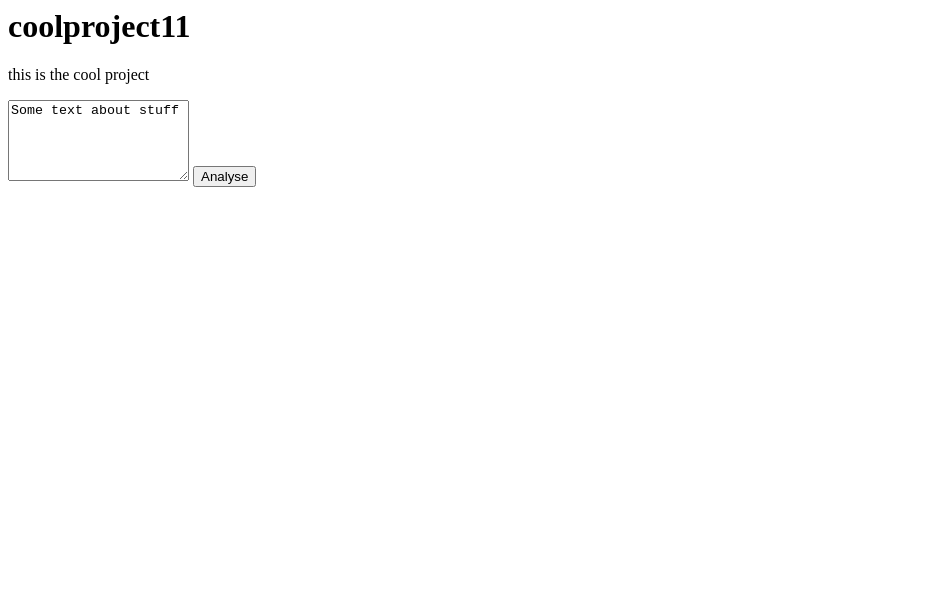
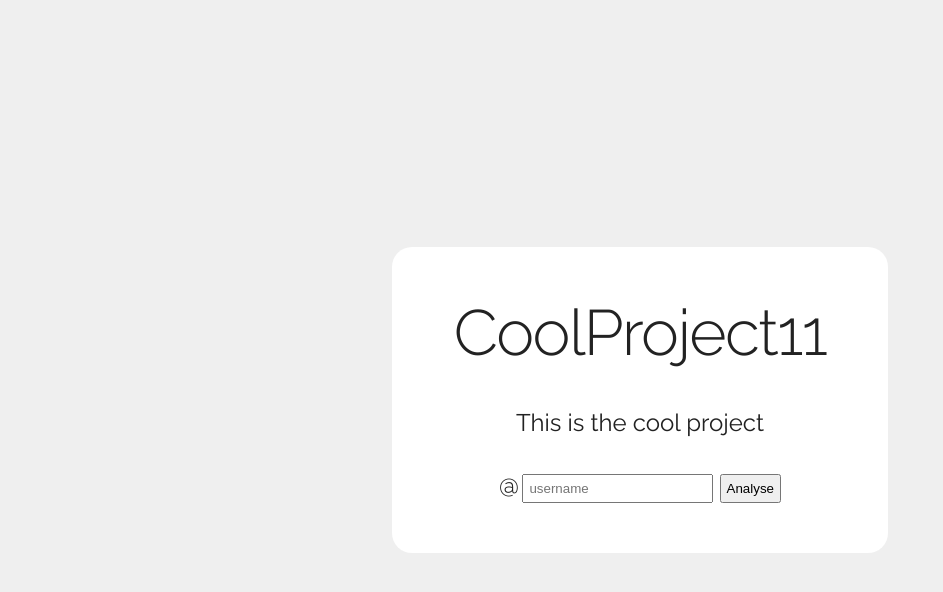
Before and after one commit to thien/twittersphere, a website: page public/index.html in a window 1280 px wide. Shown: the whole page, without its empty margins (0-943 px from the left). Drawn offline with nearby package versions, Linux system fonts and the light colour scheme; no server answers.

Commit message:
nice front page stuff

```diff
--- a/public/index.html
+++ b/public/index.html
@@ -1,22 +1,19 @@
 <html>
 <head>
 <script src="/socket.io/socket.io.js"></script>
-<script src="/three/three.min.js"></script>
-<!-- <script src="/socket.io/socket.io.js"></script> -->
+<link href="style.css" type="text/css" rel="stylesheet">
+ <link href='//fonts.googleapis.com/css?family=Raleway:400,300,600' rel='stylesheet' type='text/css'>
+</head>
+<body>
+<div class="formHolder">
+    <h1>CoolProject11</h1>
+    <p>This is the cool project</p>
+    <label>@<input id="input" type="text" placeholder="username"></label>
+    <button onClick="pass()">Analyse</button>
+</div>
 <script>
-	// initiate socket.io goods
-	var socket = io();
-</script>
-</head>
-<body id="a">
-<h1>coolproject11</h1>
-<p>this is the cool project</p>
-<textarea id="input" columns=40 rows=5>Some text about stuff</textarea>
-<button onClick="analyse()">Analyse</button>
-
-<script>
-    function analyse() {
-
+    function pass() {
+        document.location = document.getElementById("input").value;
     }
 </script>
 </body>
--- /dev/null
+++ b/public/style.css
@@ -0,0 +1,42 @@
+body {
+    background-color: #EFEFEF;
+    display: flex;
+    font-size: 1.5em;
+    line-height: 1.6;
+    font-weight: 400;
+    font-family: "Raleway", "HelveticaNeue", "Helvetica Neue", Helvetica, Arial, sans-serif;
+    color: #222;
+}
+
+.formHolder h1 {
+    margin-top: 0;
+}
+
+.formHolder {
+        text-align: center;
+        flex: 1 1;
+        margin: auto;
+        padding: 2em;
+        background-color: #FFF;
+        border-radius: 20px;
+        max-width: 400px;
+}
+
+.formHolder input[type=text], .formholder button {
+        padding: 5px;
+}
+
+.formHolder input[type=text] {
+    margin-left: 0.25em;
+}
+
+h1, h2, h3, h4, h5, h6 {
+  margin-top: 0;
+  margin-bottom: 2rem;
+  font-weight: 300; }
+h1 { font-size: 4.0rem; line-height: 1.2;  letter-spacing: -.1rem;}
+h2 { font-size: 3.6rem; line-height: 1.25; letter-spacing: -.1rem; }
+h3 { font-size: 3.0rem; line-height: 1.3;  letter-spacing: -.1rem; }
+h4 { font-size: 2.4rem; line-height: 1.35; letter-spacing: -.08rem; }
+h5 { font-size: 1.8rem; line-height: 1.5;  letter-spacing: -.05rem; }
+h6 { font-size: 1.5rem; line-height: 1.6;  letter-spacing: 0; }
```
